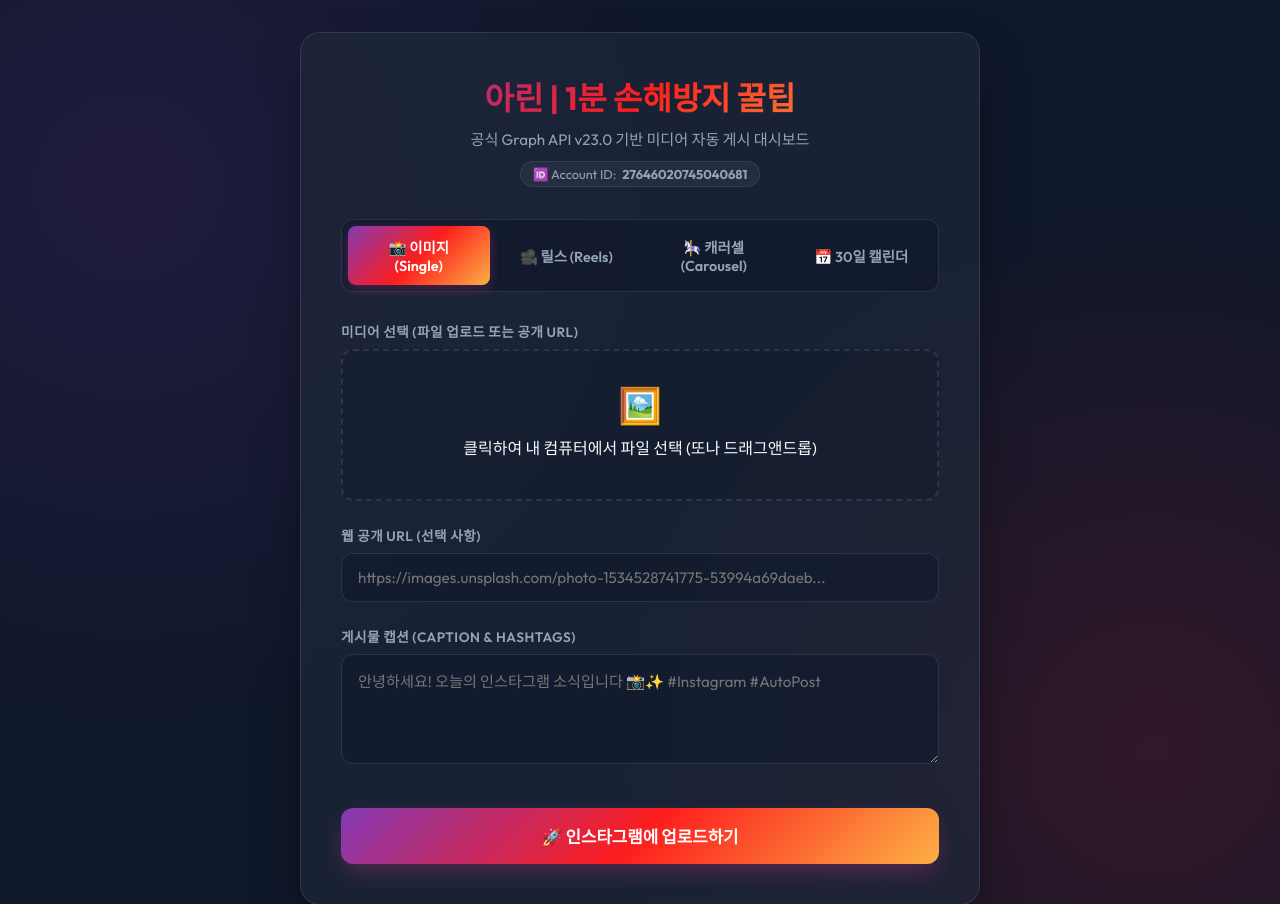
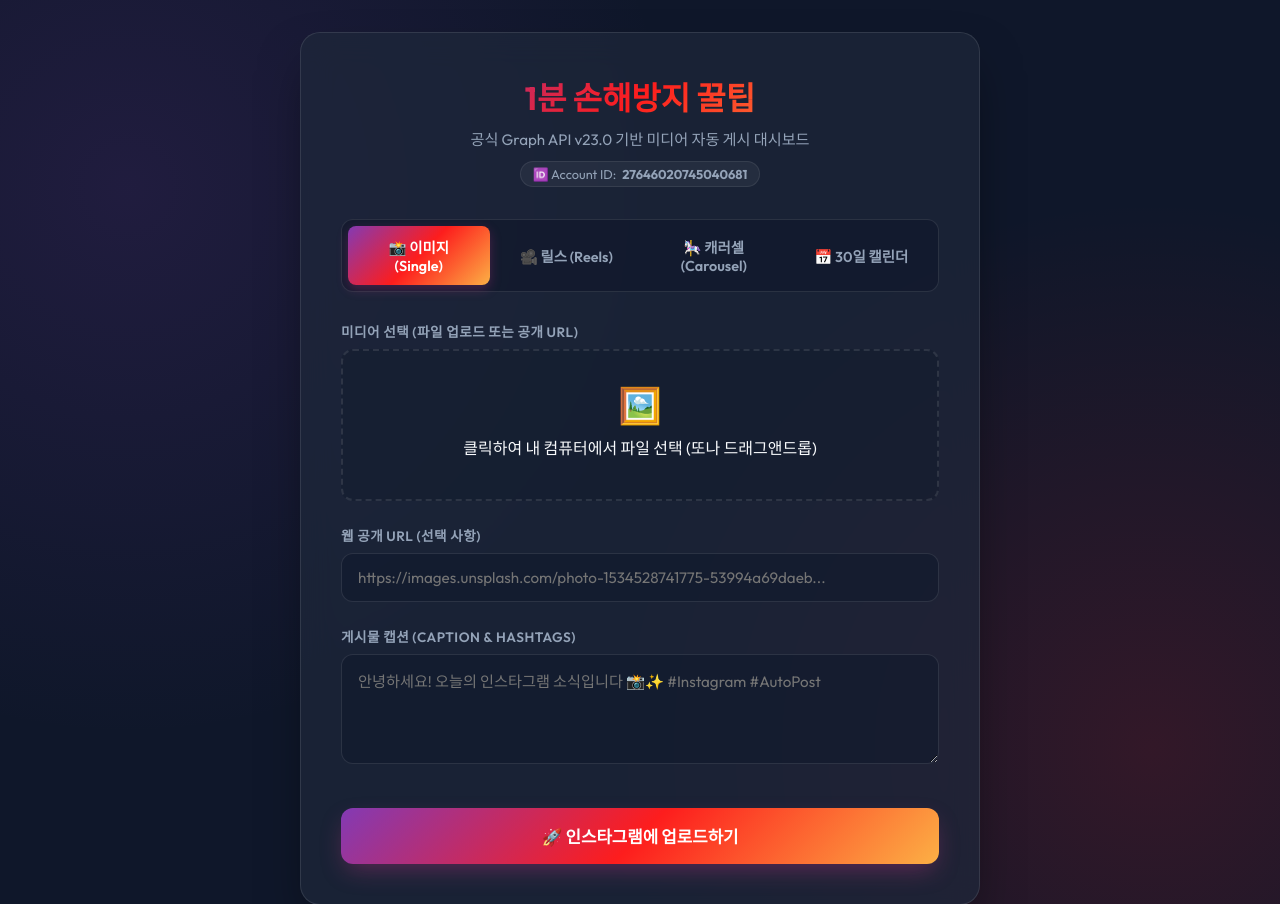
Before and after one commit to kkshink-spec/arin-instagram-agent, a Flask app: page / in a window 1280 px wide. Shown: the top 904 px of the page. Run offline with Flask 2, Linux system fonts and the light colour scheme.

Commit message:
Refine brand name to '1분 손해방지 꿀팁'

```diff
--- a/templates/index.html
+++ b/templates/index.html
@@ -3,7 +3,7 @@
 <head>
     <meta charset="UTF-8">
     <meta name="viewport" content="width=device-width, initial-scale=1.0">
-    <title>아린 | 1분 손해방지 꿀팁 📸</title>
+    <title>1분 손해방지 꿀팁 📸</title>
     <link rel="preconnect" href="https://fonts.googleapis.com">
     <link rel="preconnect" href="https://fonts.gstatic.com" crossorigin>
     <link href="https://fonts.googleapis.com/css2?family=Outfit:wght@300;400;600;700&family=Noto+Sans+KR:wght@300;400;500;700&display=swap" rel="stylesheet">
@@ -259,7 +259,7 @@
 <body>
     <div class="container">
         <div class="header">
-            <h1>아린 | 1분 손해방지 꿀팁</h1>
+            <h1>1분 손해방지 꿀팁</h1>
             <p>공식 Graph API v23.0 기반 미디어 자동 게시 대시보드</p>
             <div class="account-badge">
                 <span>🆔 Account ID:</span> <strong>{{ account_id }}</strong>
```
